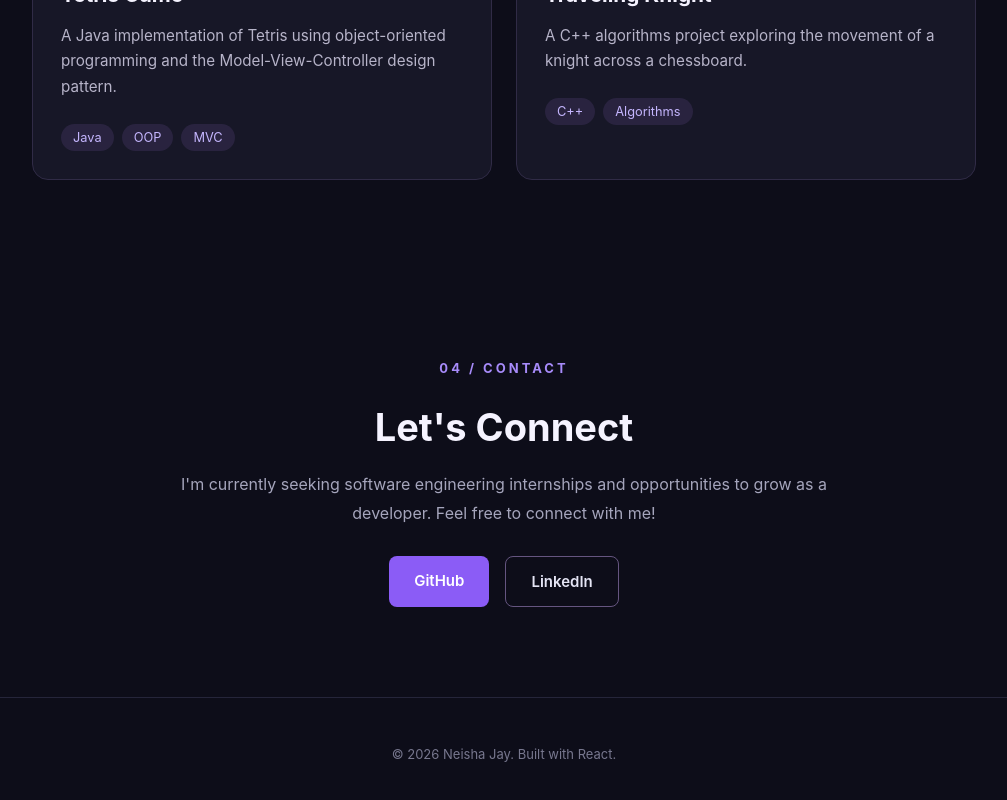
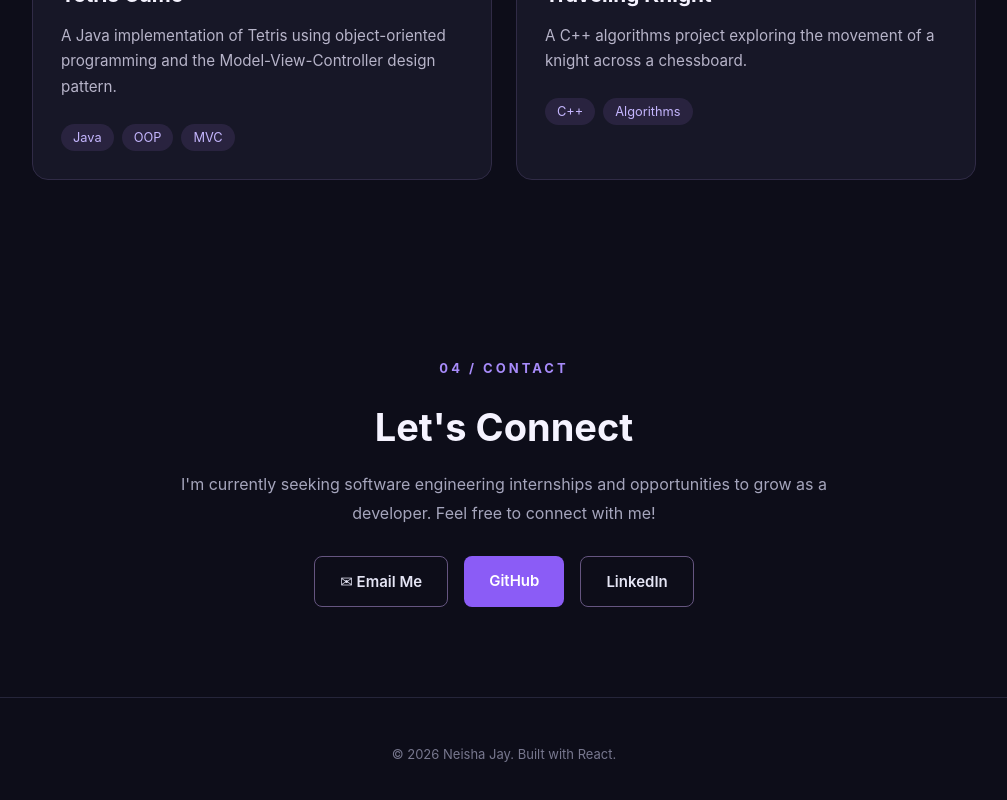
Before and after one commit to neishalinsey/neisha-portfolio, a React (Vite) app: page / in a window 1280 px wide. Shown: the part 2179-2979 px from the top of the page, without its empty margins (136-1143 px from the left). Built offline with nearby package versions, Linux system fonts and the light colour scheme.

Commit message:
Update portfolio contact section

```diff
--- a/src/App.jsx
+++ b/src/App.jsx
@@ -247,6 +247,12 @@ function App() {
 
           <div className="contact-links">
             <a
+              href="mailto:neishalinsey00@gmail.com"
+              className="secondary-button"
+            >
+              <span>✉</span> Email Me
+            </a>
+            <a
               href="https://github.com/neishalinsey"
               target="_blank"
               rel="noopener noreferrer"
```
